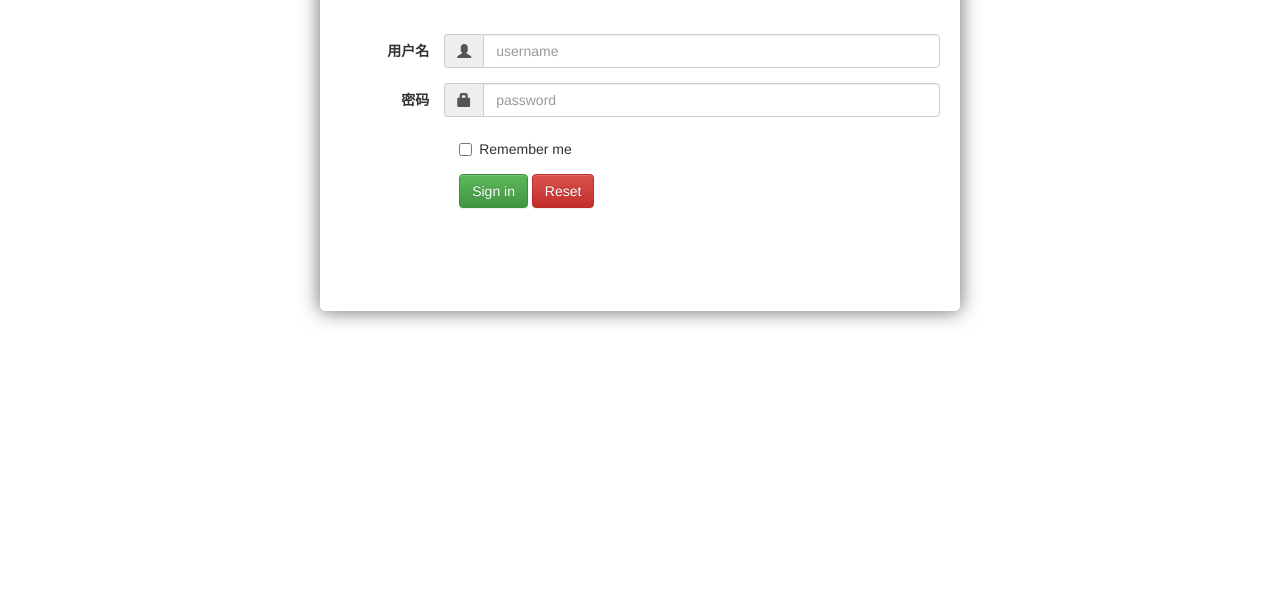
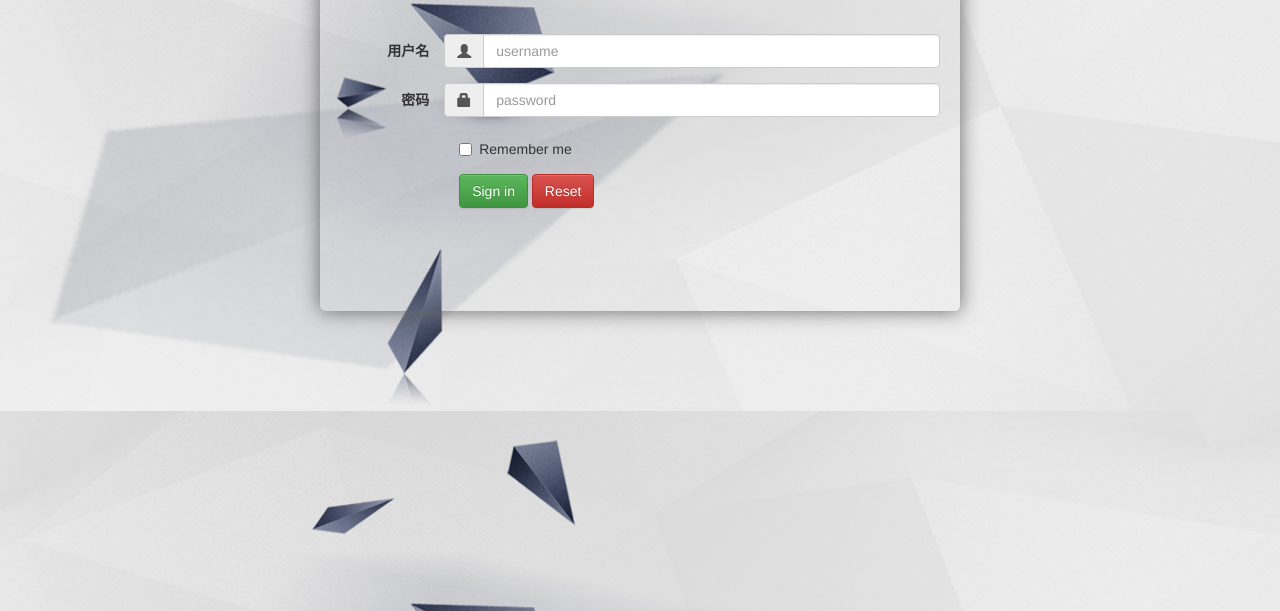
Before and after one commit to OurEDA-Maker/RootLink, a plain HTML site: page views/login.html in a window 1280 px wide. Shown: the part 189-800 px from the top of the page. Drawn offline with nearby package versions, Linux system fonts and the light colour scheme.

Commit message:
改了背景

```diff
--- a/css/login.css
+++ b/css/login.css
@@ -2,6 +2,10 @@
 	margin:0px;
 	padding:0px;
 }
+body{
+	background:url("../images/background.jpg");
+}
+
 .container{
 	margin-top:100px;
 	height:400px;
```
Also changed, not shown: views/login.html (+1 -0 lines), images/background.jpg (added).
